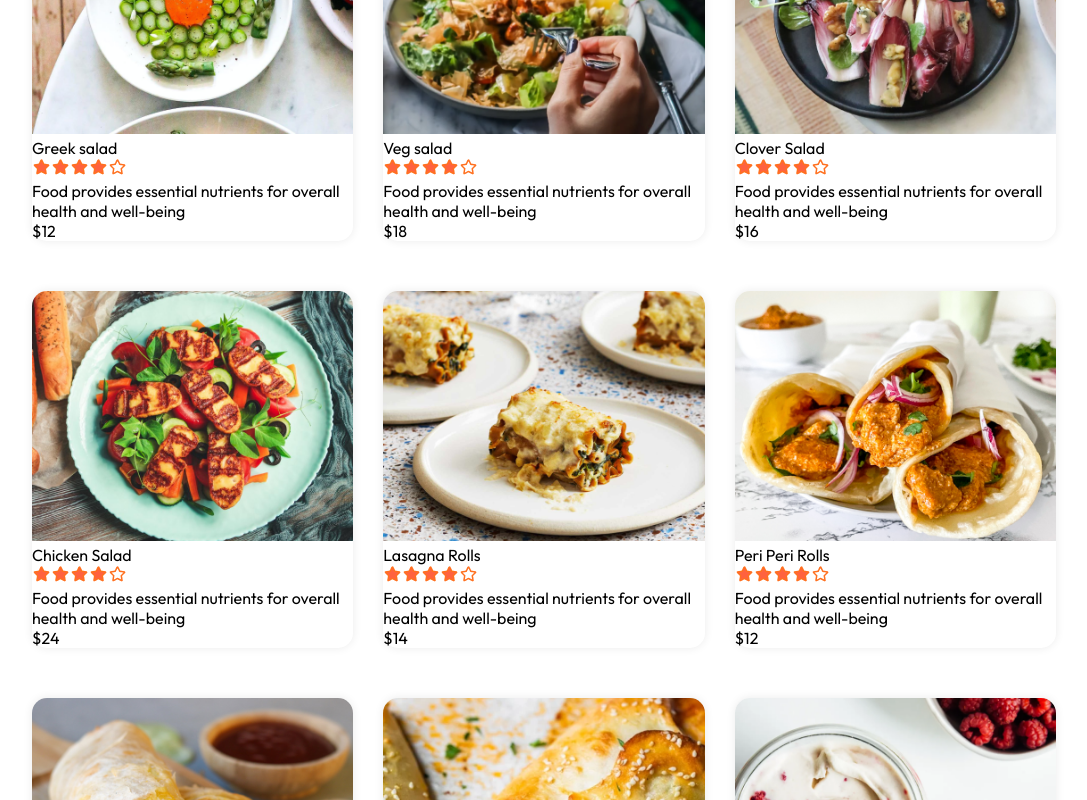
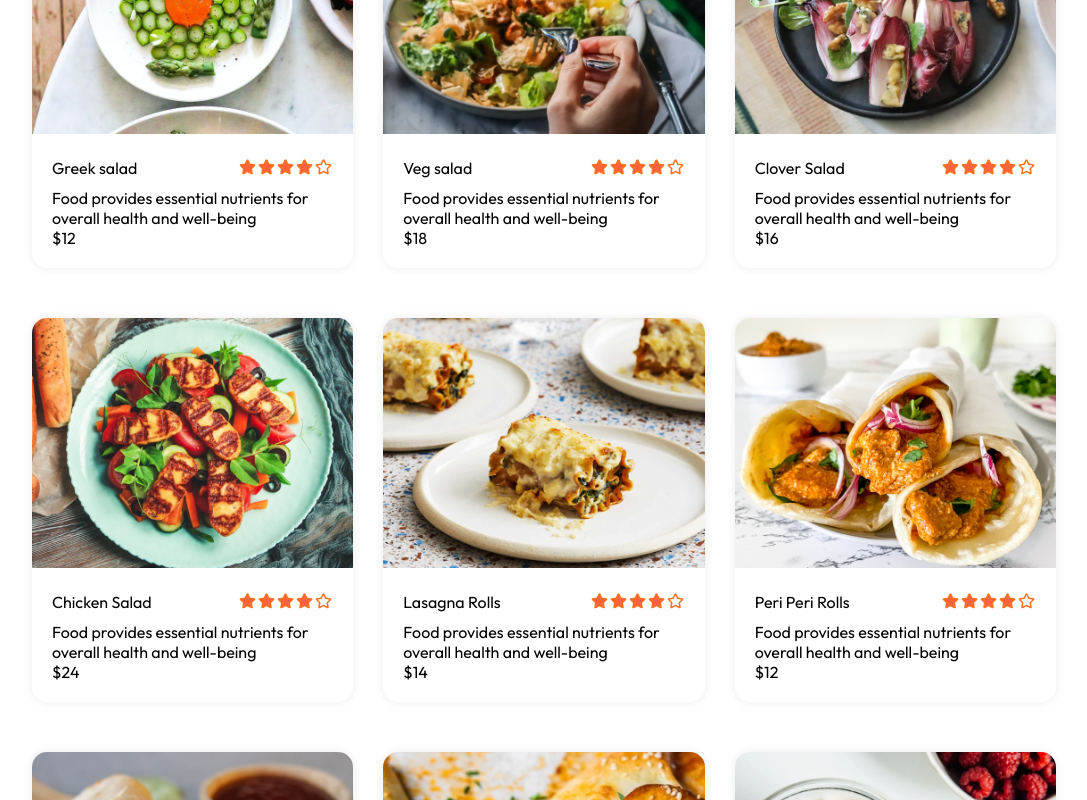
Before and after one commit to LEBONSON/Food-App, a React (Vite) app in the folder frontend/: page / in a window 1280 px wide. Shown: the part 1100-1900 px from the top of the page, without its empty margins (96-1183 px from the left). Built offline with nearby package versions, Linux system fonts and the light colour scheme.

Commit message:
update food-item-rating

```diff
--- a/frontend/src/components/FoodItem/FoodItem.css
+++ b/frontend/src/components/FoodItem/FoodItem.css
@@ -11,3 +11,14 @@
     width: 100%;
     border-radius: 15px 15px 0px 0px;
 }
+
+.food-item-info{
+   padding: 20px;
+}
+
+.food-item-name-rating{
+    display: flex;
+    justify-content: space-between;
+    align-items: center;
+    margin-bottom: 10px;
+}
--- a/frontend/src/components/FoodItem/FoodItem.jsx
+++ b/frontend/src/components/FoodItem/FoodItem.jsx
@@ -12,9 +12,10 @@ const FoodItem = ({ id, name, price, description, image }) => {
         <div className="food-item-name-rating">
           <p>{name}</p>
           <img src={assets.rating_starts} alt="" />
+          </div>
           <p className="food-item-desc">{description}</p>
           <p className="food-item-price">${price}</p>
-        </div>
+
       </div>
     </div>
   );
```
